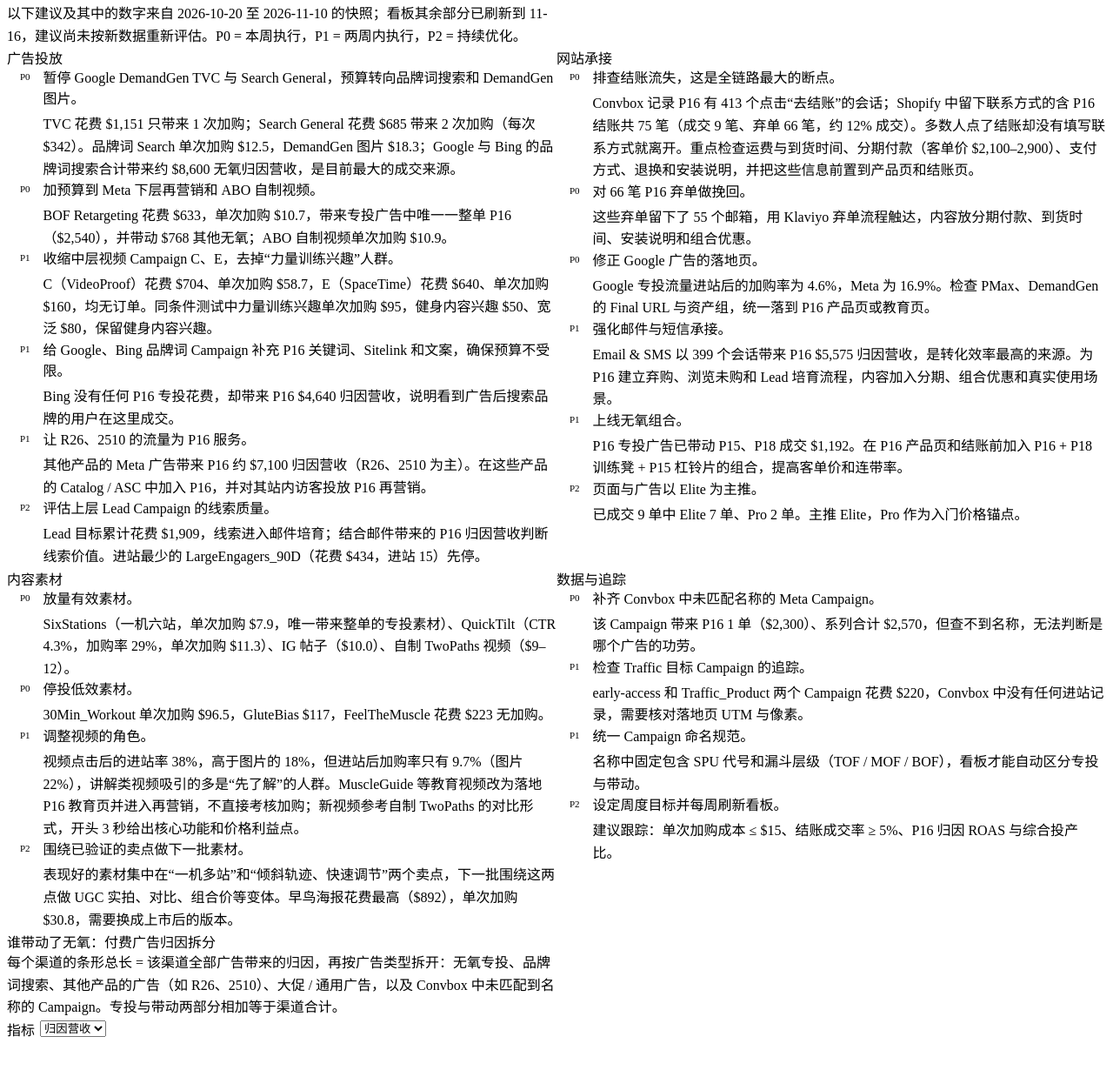
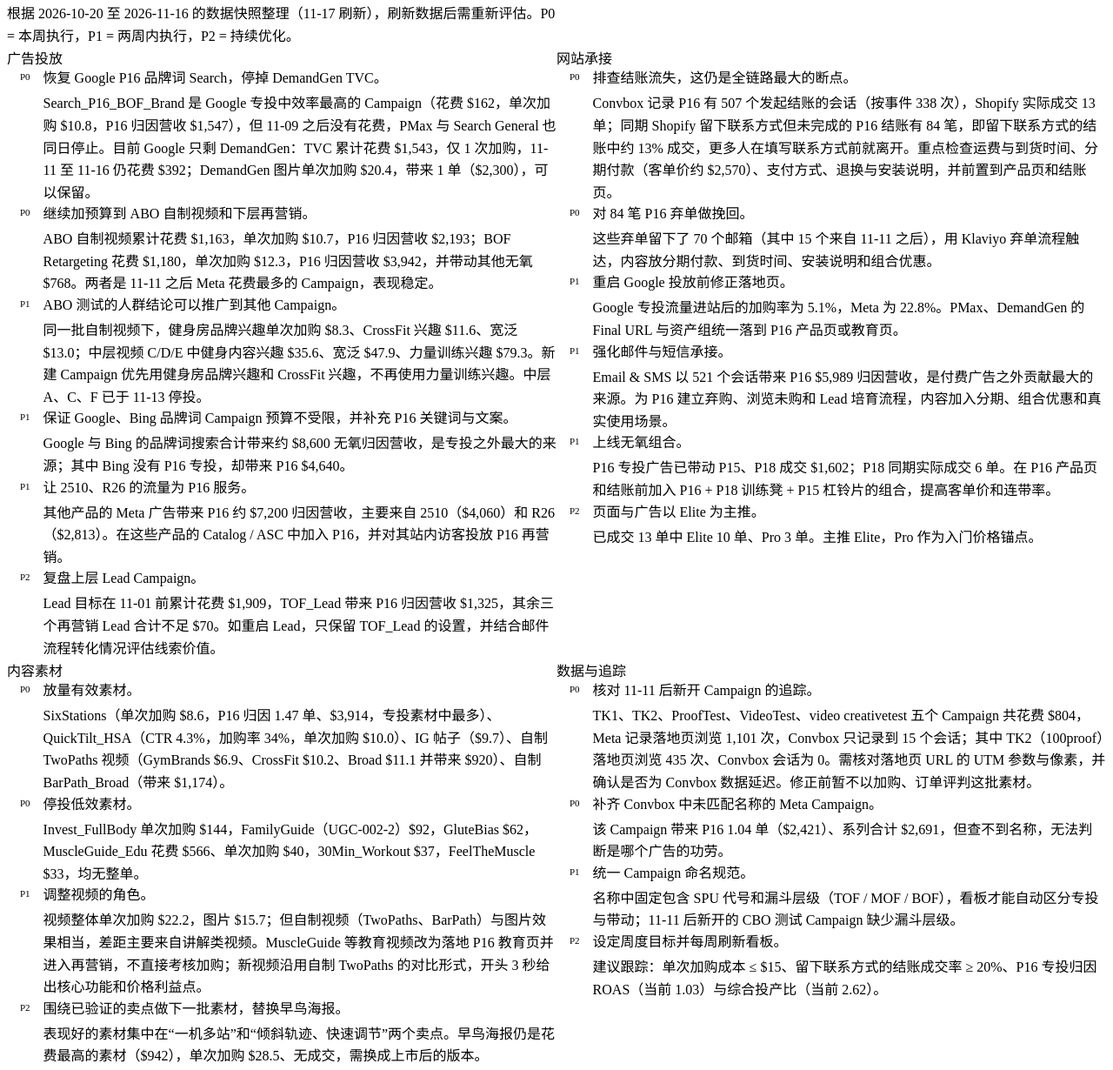
Before and after one commit to cristobalworkingdu-create/P16ads, a plain HTML site: page dashboard/index.html in a window 1280 px wide. Shown: the part 265-1495 px from the top of the page at 87% size. Drawn offline with Linux system fonts and the light colour scheme.

Commit message:
按 11-16 数据重写下一步行动建议
Co-Authored-By: Claude Opus 5.5 <noreply@anthropic.com>
Claude-Session: https://claude.ai/code/session_01RNRjNYTBG6JiEj9mLbFepK

```diff
--- a/dashboard/index.html
+++ b/dashboard/index.html
@@ -148,46 +148,46 @@
 
   <section class="p16-section" id="actions">
     <h2>下一步行动建议</h2>
-    <p class="p16-sub">以下建议及其中的数字来自 2026-10-20 至 2026-11-10 的快照；看板其余部分已刷新到 11-16，建议尚未按新数据重新评估。P0 = 本周执行，P1 = 两周内执行，P2 = 持续优化。</p>
+    <p class="p16-sub">根据 2026-10-20 至 2026-11-16 的数据快照整理（11-17 刷新），刷新数据后需重新评估。P0 = 本周执行，P1 = 两周内执行，P2 = 持续优化。</p>
     <div class="wy-actions">
       <div class="wy-act-group" id="act-ads">
         <h3>广告投放</h3>
         <ol>
-          <li><span class="wy-pri wy-p0">P0</span><div><b>暂停 Google DemandGen TVC 与 Search General，预算转向品牌词搜索和 DemandGen 图片。</b><p>TVC 花费 $1,151 只带来 1 次加购；Search General 花费 $685 带来 2 次加购（每次 $342）。品牌词 Search 单次加购 $12.5，DemandGen 图片 $18.3；Google 与 Bing 的品牌词搜索合计带来约 $8,600 无氧归因营收，是目前最大的成交来源。</p></div></li>
-          <li><span class="wy-pri wy-p0">P0</span><div><b>加预算到 Meta 下层再营销和 ABO 自制视频。</b><p>BOF Retargeting 花费 $633，单次加购 $10.7，带来专投广告中唯一一整单 P16（$2,540），并带动 $768 其他无氧；ABO 自制视频单次加购 $10.9。</p></div></li>
-          <li><span class="wy-pri wy-p1">P1</span><div><b>收缩中层视频 Campaign C、E，去掉“力量训练兴趣”人群。</b><p>C（VideoProof）花费 $704、单次加购 $58.7，E（SpaceTime）花费 $640、单次加购 $160，均无订单。同条件测试中力量训练兴趣单次加购 $95，健身内容兴趣 $50、宽泛 $80，保留健身内容兴趣。</p></div></li>
-          <li><span class="wy-pri wy-p1">P1</span><div><b>给 Google、Bing 品牌词 Campaign 补充 P16 关键词、Sitelink 和文案，确保预算不受限。</b><p>Bing 没有任何 P16 专投花费，却带来 P16 $4,640 归因营收，说明看到广告后搜索品牌的用户在这里成交。</p></div></li>
-          <li><span class="wy-pri wy-p1">P1</span><div><b>让 R26、2510 的流量为 P16 服务。</b><p>其他产品的 Meta 广告带来 P16 约 $7,100 归因营收（R26、2510 为主）。在这些产品的 Catalog / ASC 中加入 P16，并对其站内访客投放 P16 再营销。</p></div></li>
-          <li><span class="wy-pri wy-p2">P2</span><div><b>评估上层 Lead Campaign 的线索质量。</b><p>Lead 目标累计花费 $1,909，线索进入邮件培育；结合邮件带来的 P16 归因营收判断线索价值。进站最少的 LargeEngagers_90D（花费 $434，进站 15）先停。</p></div></li>
+          <li><span class="wy-pri wy-p0">P0</span><div><b>恢复 Google P16 品牌词 Search，停掉 DemandGen TVC。</b><p>Search_P16_BOF_Brand 是 Google 专投中效率最高的 Campaign（花费 $162，单次加购 $10.8，P16 归因营收 $1,547），但 11-09 之后没有花费，PMax 与 Search General 也同日停止。目前 Google 只剩 DemandGen：TVC 累计花费 $1,543，仅 1 次加购，11-11 至 11-16 仍花费 $392；DemandGen 图片单次加购 $20.4，带来 1 单（$2,300），可以保留。</p></div></li>
+          <li><span class="wy-pri wy-p0">P0</span><div><b>继续加预算到 ABO 自制视频和下层再营销。</b><p>ABO 自制视频累计花费 $1,163，单次加购 $10.7，P16 归因营收 $2,193；BOF Retargeting 花费 $1,180，单次加购 $12.3，P16 归因营收 $3,942，并带动其他无氧 $768。两者是 11-11 之后 Meta 花费最多的 Campaign，表现稳定。</p></div></li>
+          <li><span class="wy-pri wy-p1">P1</span><div><b>ABO 测试的人群结论可以推广到其他 Campaign。</b><p>同一批自制视频下，健身房品牌兴趣单次加购 $8.3、CrossFit 兴趣 $11.6、宽泛 $13.0；中层视频 C/D/E 中健身内容兴趣 $35.6、宽泛 $47.9、力量训练兴趣 $79.3。新建 Campaign 优先用健身房品牌兴趣和 CrossFit 兴趣，不再使用力量训练兴趣。中层 A、C、F 已于 11-13 停投。</p></div></li>
+          <li><span class="wy-pri wy-p1">P1</span><div><b>保证 Google、Bing 品牌词 Campaign 预算不受限，并补充 P16 关键词与文案。</b><p>Google 与 Bing 的品牌词搜索合计带来约 $8,600 无氧归因营收，是专投之外最大的来源；其中 Bing 没有 P16 专投，却带来 P16 $4,640。</p></div></li>
+          <li><span class="wy-pri wy-p1">P1</span><div><b>让 2510、R26 的流量为 P16 服务。</b><p>其他产品的 Meta 广告带来 P16 约 $7,200 归因营收，主要来自 2510（$4,060）和 R26（$2,813）。在这些产品的 Catalog / ASC 中加入 P16，并对其站内访客投放 P16 再营销。</p></div></li>
+          <li><span class="wy-pri wy-p2">P2</span><div><b>复盘上层 Lead Campaign。</b><p>Lead 目标在 11-01 前累计花费 $1,909，TOF_Lead 带来 P16 归因营收 $1,325，其余三个再营销 Lead 合计不足 $70。如重启 Lead，只保留 TOF_Lead 的设置，并结合邮件流程转化情况评估线索价值。</p></div></li>
         </ol>
       </div>
       <div class="wy-act-group" id="act-site">
         <h3>网站承接</h3>
         <ol>
-          <li><span class="wy-pri wy-p0">P0</span><div><b>排查结账流失，这是全链路最大的断点。</b><p>Convbox 记录 P16 有 413 个点击“去结账”的会话；Shopify 中留下联系方式的含 P16 结账共 75 笔（成交 9 笔、弃单 66 笔，约 12% 成交）。多数人点了结账却没有填写联系方式就离开。重点检查运费与到货时间、分期付款（客单价 $2,100–2,900）、支付方式、退换和安装说明，并把这些信息前置到产品页和结账页。</p></div></li>
-          <li><span class="wy-pri wy-p0">P0</span><div><b>对 66 笔 P16 弃单做挽回。</b><p>这些弃单留下了 55 个邮箱，用 Klaviyo 弃单流程触达，内容放分期付款、到货时间、安装说明和组合优惠。</p></div></li>
-          <li><span class="wy-pri wy-p0">P0</span><div><b>修正 Google 广告的落地页。</b><p>Google 专投流量进站后的加购率为 4.6%，Meta 为 16.9%。检查 PMax、DemandGen 的 Final URL 与资产组，统一落到 P16 产品页或教育页。</p></div></li>
-          <li><span class="wy-pri wy-p1">P1</span><div><b>强化邮件与短信承接。</b><p>Email &amp; SMS 以 399 个会话带来 P16 $5,575 归因营收，是转化效率最高的来源。为 P16 建立弃购、浏览未购和 Lead 培育流程，内容加入分期、组合优惠和真实使用场景。</p></div></li>
-          <li><span class="wy-pri wy-p1">P1</span><div><b>上线无氧组合。</b><p>P16 专投广告已带动 P15、P18 成交 $1,192。在 P16 产品页和结账前加入 P16 + P18 训练凳 + P15 杠铃片的组合，提高客单价和连带率。</p></div></li>
-          <li><span class="wy-pri wy-p2">P2</span><div><b>页面与广告以 Elite 为主推。</b><p>已成交 9 单中 Elite 7 单、Pro 2 单。主推 Elite，Pro 作为入门价格锚点。</p></div></li>
+          <li><span class="wy-pri wy-p0">P0</span><div><b>排查结账流失，这仍是全链路最大的断点。</b><p>Convbox 记录 P16 有 507 个发起结账的会话（按事件 338 次），Shopify 实际成交 13 单；同期 Shopify 留下联系方式但未完成的 P16 结账有 84 笔，即留下联系方式的结账中约 13% 成交，更多人在填写联系方式前就离开。重点检查运费与到货时间、分期付款（客单价约 $2,570）、支付方式、退换与安装说明，并前置到产品页和结账页。</p></div></li>
+          <li><span class="wy-pri wy-p0">P0</span><div><b>对 84 笔 P16 弃单做挽回。</b><p>这些弃单留下了 70 个邮箱（其中 15 个来自 11-11 之后），用 Klaviyo 弃单流程触达，内容放分期付款、到货时间、安装说明和组合优惠。</p></div></li>
+          <li><span class="wy-pri wy-p1">P1</span><div><b>重启 Google 投放前修正落地页。</b><p>Google 专投流量进站后的加购率为 5.1%，Meta 为 22.8%。PMax、DemandGen 的 Final URL 与资产组统一落到 P16 产品页或教育页。</p></div></li>
+          <li><span class="wy-pri wy-p1">P1</span><div><b>强化邮件与短信承接。</b><p>Email &amp; SMS 以 521 个会话带来 P16 $5,989 归因营收，是付费广告之外贡献最大的来源。为 P16 建立弃购、浏览未购和 Lead 培育流程，内容加入分期、组合优惠和真实使用场景。</p></div></li>
+          <li><span class="wy-pri wy-p1">P1</span><div><b>上线无氧组合。</b><p>P16 专投广告已带动 P15、P18 成交 $1,602；P18 同期实际成交 6 单。在 P16 产品页和结账前加入 P16 + P18 训练凳 + P15 杠铃片的组合，提高客单价和连带率。</p></div></li>
+          <li><span class="wy-pri wy-p2">P2</span><div><b>页面与广告以 Elite 为主推。</b><p>已成交 13 单中 Elite 10 单、Pro 3 单。主推 Elite，Pro 作为入门价格锚点。</p></div></li>
         </ol>
       </div>
       <div class="wy-act-group" id="act-content">
         <h3>内容素材</h3>
         <ol>
-          <li><span class="wy-pri wy-p0">P0</span><div><b>放量有效素材。</b><p>SixStations（一机六站，单次加购 $7.9，唯一带来整单的专投素材）、QuickTilt（CTR 4.3%，加购率 29%，单次加购 $11.3）、IG 帖子（$10.0）、自制 TwoPaths 视频（$9–12）。</p></div></li>
-          <li><span class="wy-pri wy-p0">P0</span><div><b>停投低效素材。</b><p>30Min_Workout 单次加购 $96.5，GluteBias $117，FeelTheMuscle 花费 $223 无加购。</p></div></li>
-          <li><span class="wy-pri wy-p1">P1</span><div><b>调整视频的角色。</b><p>视频点击后的进站率 38%，高于图片的 18%，但进站后加购率只有 9.7%（图片 22%），讲解类视频吸引的多是“先了解”的人群。MuscleGuide 等教育视频改为落地 P16 教育页并进入再营销，不直接考核加购；新视频参考自制 TwoPaths 的对比形式，开头 3 秒给出核心功能和价格利益点。</p></div></li>
-          <li><span class="wy-pri wy-p2">P2</span><div><b>围绕已验证的卖点做下一批素材。</b><p>表现好的素材集中在“一机多站”和“倾斜轨迹、快速调节”两个卖点，下一批围绕这两点做 UGC 实拍、对比、组合价等变体。早鸟海报花费最高（$892），单次加购 $30.8，需要换成上市后的版本。</p></div></li>
+          <li><span class="wy-pri wy-p0">P0</span><div><b>放量有效素材。</b><p>SixStations（单次加购 $8.6，P16 归因 1.47 单、$3,914，专投素材中最多）、QuickTilt_HSA（CTR 4.3%，加购率 34%，单次加购 $10.0）、IG 帖子（$9.7）、自制 TwoPaths 视频（GymBrands $6.9、CrossFit $10.2、Broad $11.1 并带来 $920）、自制 BarPath_Broad（带来 $1,174）。</p></div></li>
+          <li><span class="wy-pri wy-p0">P0</span><div><b>停投低效素材。</b><p>Invest_FullBody 单次加购 $144，FamilyGuide（UGC-002-2）$92，GluteBias $62，MuscleGuide_Edu 花费 $566、单次加购 $40，30Min_Workout $37，FeelTheMuscle $33，均无整单。</p></div></li>
+          <li><span class="wy-pri wy-p1">P1</span><div><b>调整视频的角色。</b><p>视频整体单次加购 $22.2，图片 $15.7；但自制视频（TwoPaths、BarPath）与图片效果相当，差距主要来自讲解类视频。MuscleGuide 等教育视频改为落地 P16 教育页并进入再营销，不直接考核加购；新视频沿用自制 TwoPaths 的对比形式，开头 3 秒给出核心功能和价格利益点。</p></div></li>
+          <li><span class="wy-pri wy-p2">P2</span><div><b>围绕已验证的卖点做下一批素材，替换早鸟海报。</b><p>表现好的素材集中在“一机多站”和“倾斜轨迹、快速调节”两个卖点。早鸟海报仍是花费最高的素材（$942），单次加购 $28.5、无成交，需换成上市后的版本。</p></div></li>
         </ol>
       </div>
       <div class="wy-act-group" id="act-data">
         <h3>数据与追踪</h3>
         <ol>
-          <li><span class="wy-pri wy-p0">P0</span><div><b>补齐 Convbox 中未匹配名称的 Meta Campaign。</b><p>该 Campaign 带来 P16 1 单（$2,300）、系列合计 $2,570，但查不到名称，无法判断是哪个广告的功劳。</p></div></li>
-          <li><span class="wy-pri wy-p1">P1</span><div><b>检查 Traffic 目标 Campaign 的追踪。</b><p>early-access 和 Traffic_Product 两个 Campaign 花费 $220，Convbox 中没有任何进站记录，需要核对落地页 UTM 与像素。</p></div></li>
-          <li><span class="wy-pri wy-p1">P1</span><div><b>统一 Campaign 命名规范。</b><p>名称中固定包含 SPU 代号和漏斗层级（TOF / MOF / BOF），看板才能自动区分专投与带动。</p></div></li>
-          <li><span class="wy-pri wy-p2">P2</span><div><b>设定周度目标并每周刷新看板。</b><p>建议跟踪：单次加购成本 ≤ $15、结账成交率 ≥ 5%、P16 归因 ROAS 与综合投产比。</p></div></li>
+          <li><span class="wy-pri wy-p0">P0</span><div><b>核对 11-11 后新开 Campaign 的追踪。</b><p>TK1、TK2、ProofTest、VideoTest、video creativetest 五个 Campaign 共花费 $804，Meta 记录落地页浏览 1,101 次，Convbox 只记录到 15 个会话；其中 TK2（100proof）落地页浏览 435 次、Convbox 会话为 0。需核对落地页 URL 的 UTM 参数与像素，并确认是否为 Convbox 数据延迟。修正前暂不以加购、订单评判这批素材。</p></div></li>
+          <li><span class="wy-pri wy-p0">P0</span><div><b>补齐 Convbox 中未匹配名称的 Meta Campaign。</b><p>该 Campaign 带来 P16 1.04 单（$2,421）、系列合计 $2,691，但查不到名称，无法判断是哪个广告的功劳。</p></div></li>
+          <li><span class="wy-pri wy-p1">P1</span><div><b>统一 Campaign 命名规范。</b><p>名称中固定包含 SPU 代号和漏斗层级（TOF / MOF / BOF），看板才能自动区分专投与带动；11-11 后新开的 CBO 测试 Campaign 缺少漏斗层级。</p></div></li>
+          <li><span class="wy-pri wy-p2">P2</span><div><b>设定周度目标并每周刷新看板。</b><p>建议跟踪：单次加购成本 ≤ $15、留下联系方式的结账成交率 ≥ 20%、P16 专投归因 ROAS（当前 1.03）与综合投产比（当前 2.62）。</p></div></li>
         </ol>
       </div>
     </div>
```
Also changed, not shown: index.html (+21 -21 lines).
